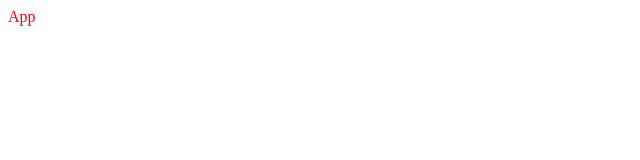
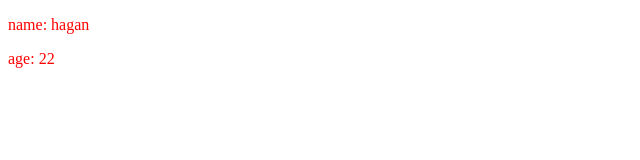
Before and after one commit to HaganHan/react-router-dom, a React (Create React App) app: page / in a window 1280 px wide. Shown: the top 160 px of the page, without its empty margins (0-640 px from the left). Built offline with nearby package versions, Linux system fonts and the light colour scheme.

Commit message:
from mac

```diff
--- a/src/App.js
+++ b/src/App.js
@@ -1,9 +1,10 @@
 import React from 'react'
+import People from '~src/pages/people.tsx'
 
 function App () {
   return (
     <div className="App">
-      App
+      <People name="hagan" age={22} />
       <style jsx>{`
         .App {
           color: red;
--- a/src/index.js
+++ b/src/index.tsx
@@ -1,6 +1,6 @@
 import React from 'react'
 import ReactDOM from 'react-dom'
-import App from '~src/App'
+import App from './App'
 
 ReactDOM.render(
   <React.StrictMode>
--- /dev/null
+++ b/src/pages/people.tsx
@@ -0,0 +1,17 @@
+import React from 'react'
+
+interface PeopleProps {
+  name: string;
+  age: number;
+}
+
+const People = (props: PeopleProps) => {
+  return (
+    <article>
+      <p>name: {props.name}</p>
+      <p>age: {props.age}</p>
+    </article>
+  )
+}
+
+export default People
--- /dev/null
+++ b/src/react-app-env.d.ts
@@ -0,0 +1 @@
+/// <reference types="react-scripts" />
```
Also changed, not shown: tsconfig.json (added, +25 -0 lines).
